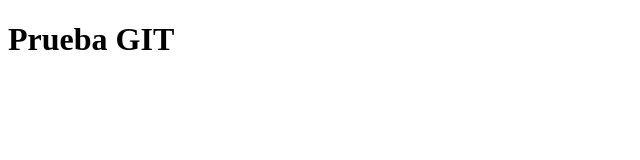
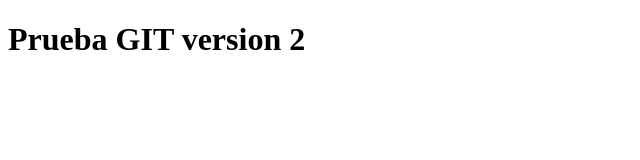
Before and after one commit to OjBernal018/S4_2238, a plain HTML site: page index.html in a window 1280 px wide. Shown: the whole page, without its empty margins (0-640 px from the left). Drawn offline with Linux system fonts and the light colour scheme.

Commit message:
cambios en el index.html

```diff
--- a/index.html
+++ b/index.html
@@ -7,6 +7,6 @@
     <title>Document</title>
 </head>
 <body>
-    <h1>Prueba GIT</h1>
+    <h1>Prueba GIT version 2</h1>
 </body>
 </html>
```
